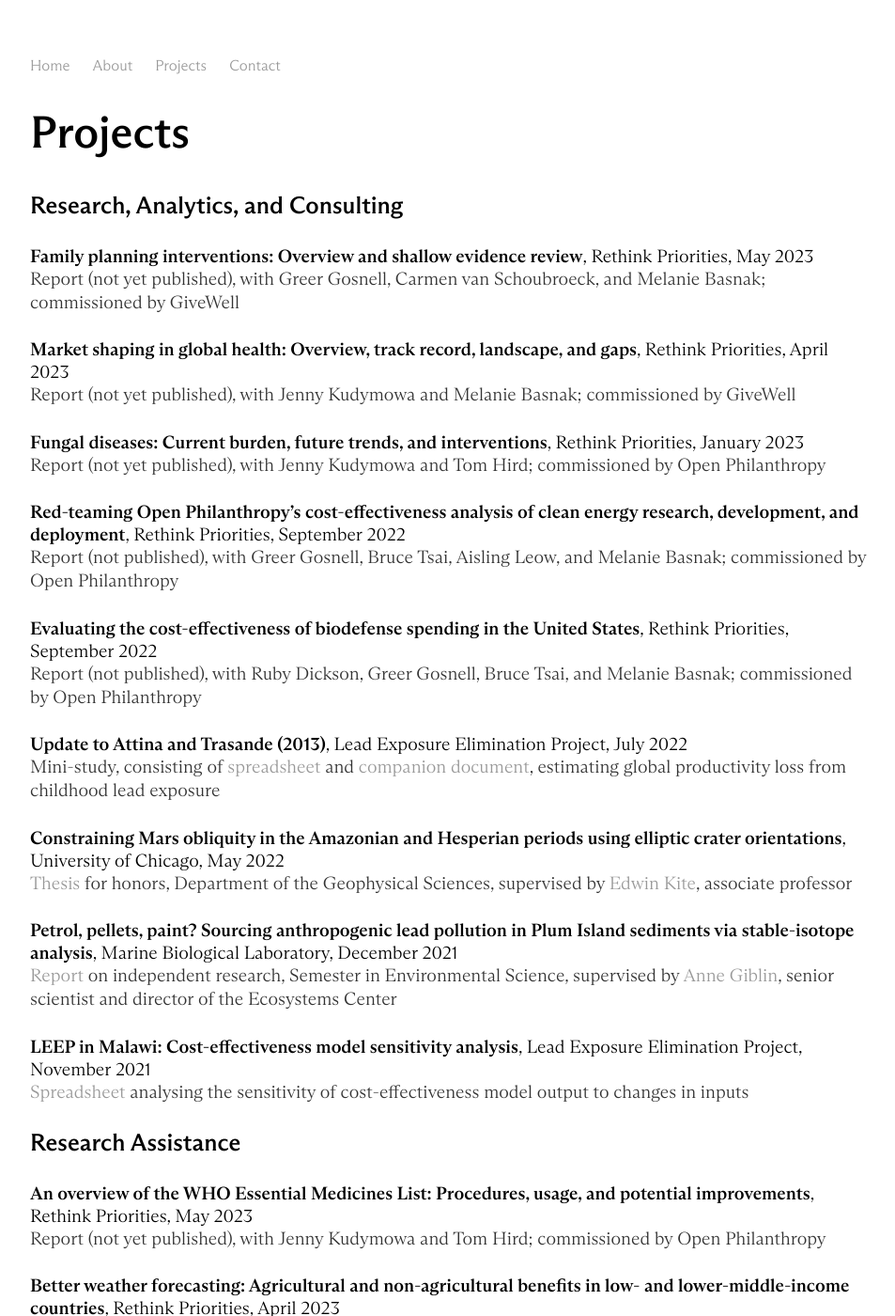
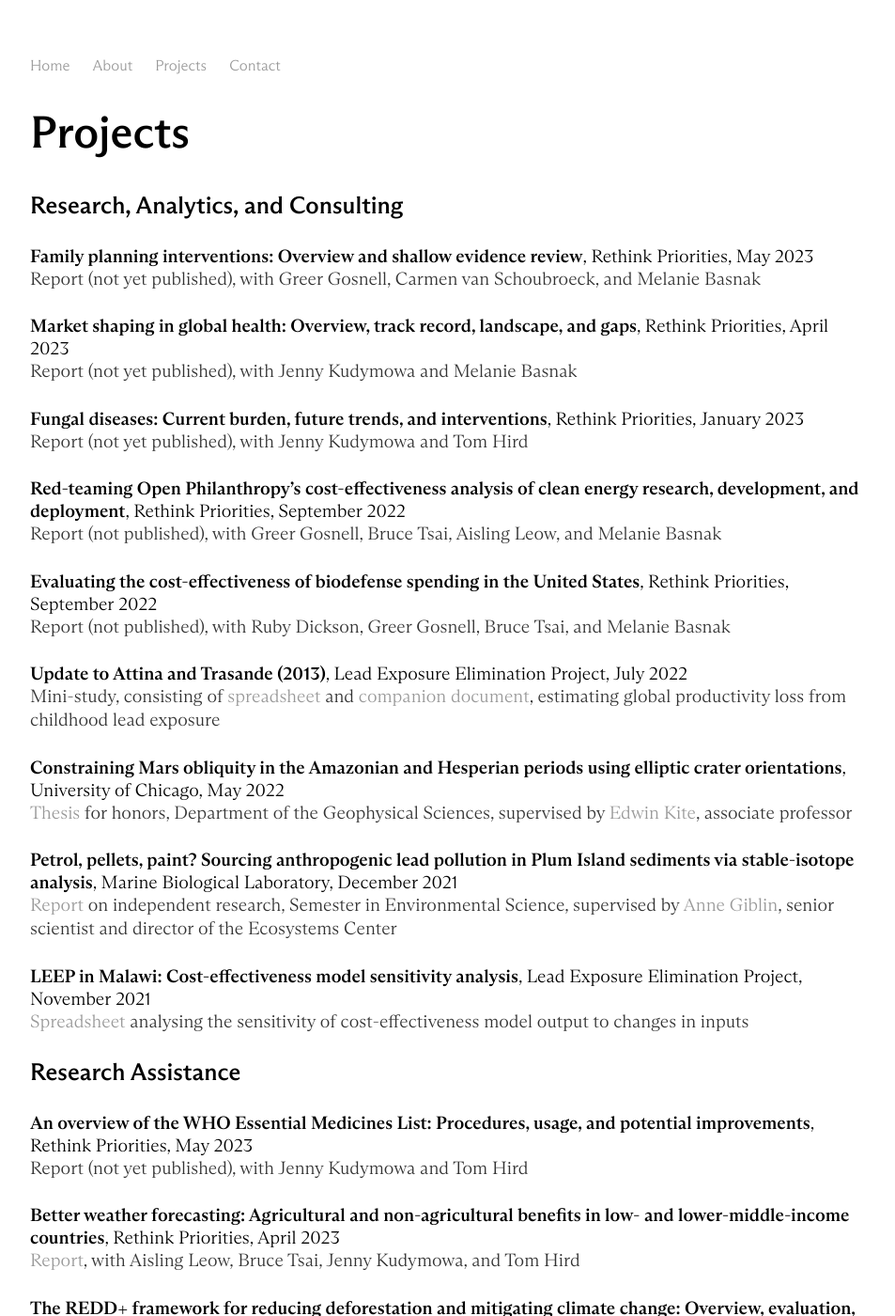
Before and after one commit to y-james-hu/y-james-hu.github.io, a Jekyll site: the page built from projects/index.html, in a window 1280 px wide and 1400 px high. Shown: the whole window at 94% size, without its empty margins (160-1113 px from the left). Built offline with Jekyll 4.4.1, drawn with Linux system fonts in a browser that asks for light colours; some of the changed text lies outside the part shown.

Commit message:
Update index.html

```diff
--- a/projects/index.html
+++ b/projects/index.html
@@ -7,19 +7,19 @@
   <h3 style="margin-left: 0px">Research, Analytics, and Consulting</h2>
 
       <h4 style="margin-left: 0px">Family planning interventions: Overview and shallow evidence review<span style="font-weight:normal">, Rethink Priorities, May 2023</span></h4>
-      <p style="margin-left: 0px">Report (not yet published), with Greer Gosnell, Carmen van Schoubroeck, and Melanie Basnak; commissioned by GiveWell</p>
+      <p style="margin-left: 0px">Report (not yet published), with Greer Gosnell, Carmen van Schoubroeck, and Melanie Basnak</p>
 
       <h4 style="margin-left: 0px">Market shaping in global health: Overview, track record, landscape, and gaps<span style="font-weight:normal">, Rethink Priorities, April 2023</span></h4>
-      <p style="margin-left: 0px">Report (not yet published), with Jenny Kudymowa and Melanie Basnak; commissioned by GiveWell</p>
+      <p style="margin-left: 0px">Report (not yet published), with Jenny Kudymowa and Melanie Basnak</p>
 
       <h4 style="margin-left: 0px">Fungal diseases: Current burden, future trends, and interventions<span style="font-weight:normal">, Rethink Priorities, January 2023</span></h4>
-      <p style="margin-left: 0px">Report (not yet published), with Jenny Kudymowa and Tom Hird; commissioned by Open Philanthropy</p>
+      <p style="margin-left: 0px">Report (not yet published), with Jenny Kudymowa and Tom Hird</p>
 
       <h4 style="margin-left: 0px">Red-teaming Open Philanthropy’s cost-effectiveness analysis of clean energy research, development, and deployment<span style="font-weight:normal">, Rethink Priorities, September 2022</span></h4>
-      <p style="margin-left: 0px">Report (not published), with Greer Gosnell, Bruce Tsai, Aisling Leow, and Melanie Basnak; commissioned by Open Philanthropy</p>
+      <p style="margin-left: 0px">Report (not published), with Greer Gosnell, Bruce Tsai, Aisling Leow, and Melanie Basnak</p>
 
       <h4 style="margin-left: 0px">Evaluating the cost-effectiveness of biodefense spending in the United States<span style="font-weight:normal">, Rethink Priorities, September 2022</span></h4>
-      <p style="margin-left: 0px">Report (not published), with Ruby Dickson, Greer Gosnell, Bruce Tsai, and Melanie Basnak; commissioned by Open Philanthropy</p>
+      <p style="margin-left: 0px">Report (not published), with Ruby Dickson, Greer Gosnell, Bruce Tsai, and Melanie Basnak</p>
 
       <h4 style="margin-left: 0px">Update to Attina and Trasande (2013)<span style="font-weight:normal">, Lead Exposure Elimination Project, July 2022</span></h4>
       <p style="margin-left: 0px">Mini-study, consisting of <a href = "https://docs.google.com/spreadsheets/d/1oN_TgsWeoFN42BUKCOqsFYBwuOxj6R38pZg5dabc-ro/edit">spreadsheet</a> and <a href = "https://docs.google.com/document/d/1LI72TXg3t9o6dAc4DSt4SnHdtvDhJhZtBt65Uy-uzRA/edit">companion document</a>, estimating global productivity loss from childhood lead exposure</p>
@@ -36,16 +36,16 @@
   <h3 style="margin-left: 0px">Research Assistance</h2>
 
       <h4 style="margin-left: 0px">An overview of the WHO Essential Medicines List: Procedures, usage, and potential improvements<span style="font-weight:normal">, Rethink Priorities, May 2023</span></h4>
-      <p style="margin-left: 0px">Report (not yet published), with Jenny Kudymowa and Tom Hird; commissioned by Open Philanthropy</p>
+      <p style="margin-left: 0px">Report (not yet published), with Jenny Kudymowa and Tom Hird</p>
 
       <h4 style="margin-left: 0px">Better weather forecasting: Agricultural and non-agricultural benefits in low- and lower-middle-income countries<span style="font-weight:normal">, Rethink Priorities, April 2023</span></h4>
-      <p style="margin-left: 0px"><a href = "https://rethinkpriorities.org/publications/better-weather-forecasting">Report</a>, with Aisling Leow, Bruce Tsai, Jenny Kudymowa, and Tom Hird; commissioned by Open Philanthropy</p>
+      <p style="margin-left: 0px"><a href = "https://rethinkpriorities.org/publications/better-weather-forecasting">Report</a>, with Aisling Leow, Bruce Tsai, Jenny Kudymowa, and Tom Hird</p>
 
       <h4 style="margin-left: 0px">The REDD+ framework for reducing deforestation and mitigating climate change: Overview, evaluation, and cost-effectiveness<span style="font-weight:normal">, Rethink Priorities, December 2022</span></h4>
-      <p style="margin-left: 0px"><a href = "https://rethinkpriorities.org/publications/the-redd-framework-for-reducing-deforestation-and-mitigating-climate-change">Report</a>, with Greer Gosnell, Ruby Dickson, Tom Hird, and Melanie Basnak; commissioned by an anonymous donor</p>
+      <p style="margin-left: 0px"><a href = "https://rethinkpriorities.org/publications/the-redd-framework-for-reducing-deforestation-and-mitigating-climate-change">Report</a>, with Greer Gosnell, Ruby Dickson, Tom Hird, and Melanie Basnak</p>
 
       <h4 style="margin-left: 0px">Livelihood interventions: Overview, evaluation, and cost-effectiveness</a><span style="font-weight:normal">, Rethink Priorities, November 2022</span></h4>
-      <p style="margin-left: 0px"><a href = "https://rethinkpriorities.org/publications/livelihood-interventions">Report</a>, with Ruby Dickson, Greer Gosnell, and Melanie Basnak; commissioned by the Livelihood Impact Fund</p>
+      <p style="margin-left: 0px"><a href = "https://rethinkpriorities.org/publications/livelihood-interventions">Report</a>, with Ruby Dickson, Greer Gosnell, and Melanie Basnak</p>
 
       <h4 style="margin-left: 0px">The development of China’s energy system: An interpretation using the Sankey diagram<span style="font-weight:normal">, Center for Robust Decision-Making on Climate and Energy Policy, University of Chicago</span></h4>
       <p style="margin-left: 0px">Draft paper (not published), with Yuqi Song, Elisabeth Moyer, and Wenjia Ma</p>
```
